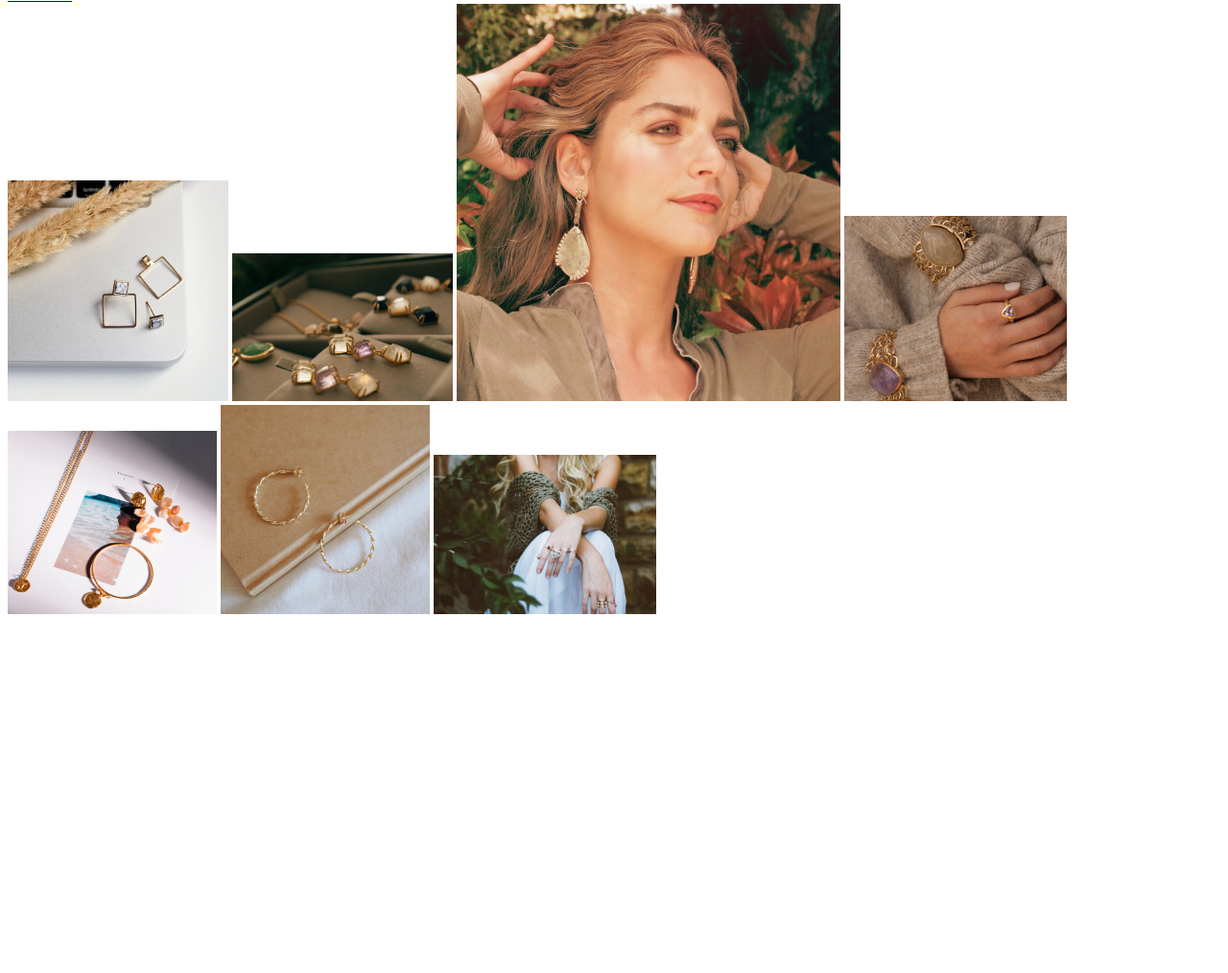
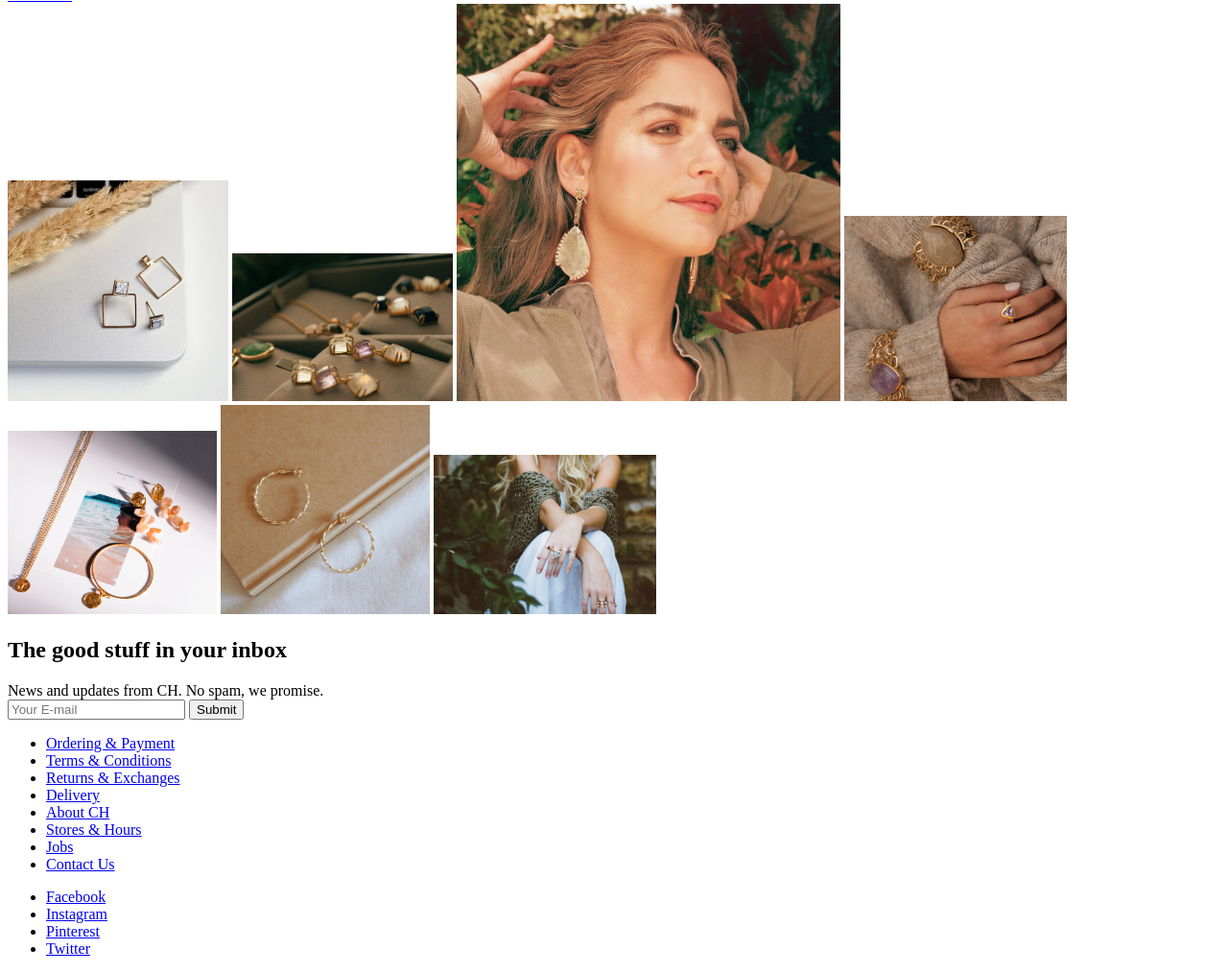
Before and after one commit to MariaSmolitskaya/Jewellery, a plain HTML site: page source/index.html in a window 1280 px wide. Shown: the part 2991-4005 px from the top of the page at 96% size. Before the commit the page ends 3643 px from the top, so only its background shows below. Drawn offline with Linux system fonts and the light colour scheme.

Commit message:
Разметка футера главной страницы

```diff
--- a/source/index.html
+++ b/source/index.html
@@ -7,7 +7,7 @@
 </head>
 <body>
  <header class="main-header">
-     <form class="search" >
+     <form class="search" method="post">
          <input class="search__input" type="search" placeholder="Type here to search">
          <input class="search__icon" type="submit" value="">
      </form>
@@ -103,5 +103,62 @@
         </div>
     </section>
 </main>
+
+<footer class="footer">
+    <section class="footer__sign sign">
+        <h2 class="sign__title">The good stuff in your inbox</h2>
+        <span class="sign__text">News and updates from CH. No spam, we promise.</span>
+        <form class="sign__form sign-up" method="post">
+            <input class="sign-up__input" type="email" placeholder="Your E-mail">
+            <input class="sign-up__submit" type="submit" placeholder="Sign Up">
+        </form>
+    </section>
+
+    <section class="footer__nav nav">
+        <ul class="nav__list">
+            <li class="nav__item">
+                <a class="nav__link" href="#">Ordering & Payment</a>
+            </li>
+            <li class="nav__item">
+                <a class="nav__link" href="#">Terms & Conditions</a>
+            </li>
+            <li class="nav__item">
+                <a class="nav__link" href="#">Returns & Exchanges</a>
+            </li>
+            <li class="nav__item">
+                <a class="nav__link" href="#">Delivery</a>
+            </li>
+            <li class="nav__item">
+                <a class="nav__link" href="#">About CH</a>
+            </li>
+            <li class="nav__item">
+                <a class="nav__link" href="#">Stores & Hours</a>
+            </li>
+            <li class="nav__item">
+                <a class="nav__link" href="#">Jobs</a>
+            </li>
+            <li class="nav__item">
+                <a class="nav__link" href="#">Contact Us</a>
+            </li>
+        </ul>
+    </section>
+
+    <section class="footer__contacts contacts">
+        <ul class="contacts__list">
+            <li class="contacts__item">
+                <a class="contacts__link" href="#">Facebook</a>
+            </li>
+            <li class="contacts__item">
+                <a class="contacts__link" href="#">Instagram</a>
+            </li>
+            <li class="contacts__item">
+                <a class="contacts__link" href="#">Pinterest</a>
+            </li>
+            <li class="contacts__item">
+                <a class="contacts__link" href="#">Twitter</a>
+            </li>
+        </ul>
+    </section>
+</footer>
 </body>
 </html>
```
